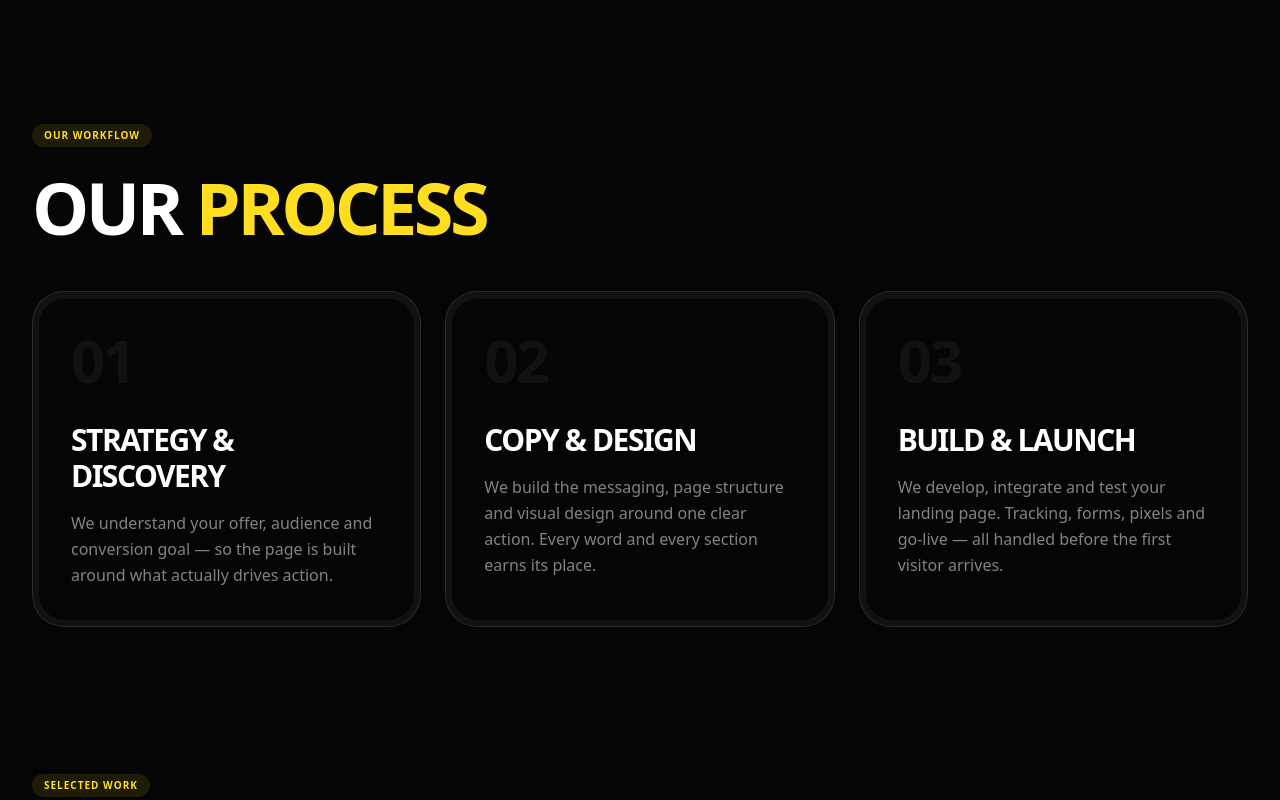
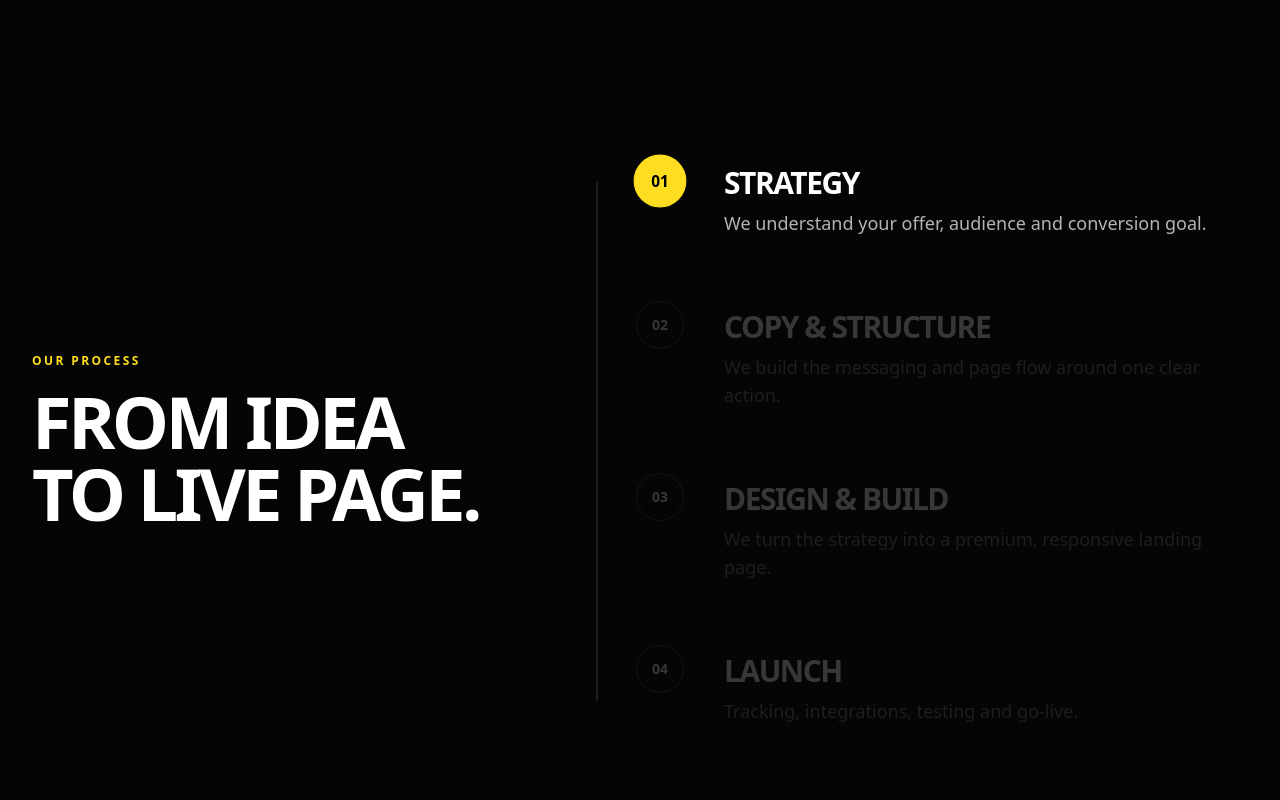
Before and after one commit to emersonbruno46-debug/idealsolutionsen, a React (Vite) app: page / in a window 1280 px wide. Shown: the part 5660-6460 px from the top of the page. Built offline with nearby package versions, Linux system fonts and the light colour scheme; the HTML template or start-up script is replaced by a standard one.

Commit message:
feat: redesign process section to sticky vertical timeline

```diff
--- a/src/pages/PremiumLanding.tsx
+++ b/src/pages/PremiumLanding.tsx
@@ -341,13 +341,36 @@ const testimonialsData = [
   { name: "Daniel Reeves", role: "Owner, Apex Home Services", text: "I was skeptical about investing in a dedicated landing page when I already had a website. But the difference is real. The page they built for our Google Ads campaign converts at a much higher rate than anything we had before." }
 ];
 
+const processSteps = [
+  {
+    number: "01",
+    title: "STRATEGY",
+    desc: "We understand your offer, audience and conversion goal."
+  },
+  {
+    number: "02",
+    title: "COPY & STRUCTURE",
+    desc: "We build the messaging and page flow around one clear action."
+  },
+  {
+    number: "03",
+    title: "DESIGN & BUILD",
+    desc: "We turn the strategy into a premium, responsive landing page."
+  },
+  {
+    number: "04",
+    title: "LAUNCH",
+    desc: "Tracking, integrations, testing and go-live."
+  }
+];
+
 const PremiumLanding = () => {
   const [isMenuOpen, setIsMenuOpen] = useState(false);
   const [activeTestimonial, setActiveTestimonial] = useState(0);
-  const processScroll = useAutoScroll();
   // portfolioScroll removed — replaced by ProjectShowcase component
   const heroRef = useRef<HTMLDivElement>(null);
   const problemRef = useRef<HTMLDivElement>(null);
+  const processRef = useRef<HTMLDivElement>(null);
 
   useGSAP(() => {
     if (!heroRef.current) return;
@@ -490,6 +513,123 @@ const PremiumLanding = () => {
       mm.revert();
     };
   }, { scope: problemRef });
+
+  useGSAP(() => {
+    if (!processRef.current) return;
+    const prefersReducedMotion = window.matchMedia("(prefers-reduced-motion: reduce)").matches;
+    if (prefersReducedMotion) {
+      gsap.set(".process-progress-line", { scaleY: 1 });
+      gsap.set(".process-step-bullet", {
+        backgroundColor: "#FFDE21",
+        borderColor: "#FFDE21",
+        color: "#000000"
+      });
+      gsap.set(".process-step-content h3", { color: "#ffffff" });
+      gsap.set(".process-step-content p", { color: "rgba(255,255,255,0.7)" });
+      return;
+    }
+
+    const mm = gsap.matchMedia();
+
+    // Desktop Animation: Pinned timeline scroll sequence
+    mm.add("(min-width: 1024px)", () => {
+      const bullets = gsap.utils.toArray(".process-step-bullet");
+      const titles = gsap.utils.toArray(".process-step-content h3");
+      const descs = gsap.utils.toArray(".process-step-content p");
+
+      // Set initial desktop states (first is active, others are muted)
+      gsap.set(bullets, { backgroundColor: "#050505", borderColor: "rgba(255,255,255,0.05)", color: "rgba(255,255,255,0.2)", scale: 1.0 });
+      gsap.set(titles, { color: "rgba(255,255,255,0.2)" });
+      gsap.set(descs, { color: "rgba(255,255,255,0.1)" });
+
+      gsap.set(bullets[0], { backgroundColor: "#FFDE21", borderColor: "#FFDE21", color: "#000000", scale: 1.1 });
+      gsap.set(titles[0], { color: "#ffffff" });
+      gsap.set(descs[0], { color: "rgba(255,255,255,0.7)" });
+
+      const tl = gsap.timeline({
+        scrollTrigger: {
+          trigger: processRef.current,
+          start: "top top",
+          end: "+=150%",
+          scrub: 0.5,
+          pin: true,
+          anticipatePin: 1
+        }
+      });
+
+      // Animate progress line scale
+      tl.to(".process-progress-line", { scaleY: 1, ease: "none", duration: 3 });
+
+      // Step 1 -> Completed, Step 2 -> Active
+      tl.to(bullets[0], { backgroundColor: "#050505", borderColor: "rgba(255,255,255,0.25)", color: "rgba(255,255,255,0.6)", scale: 1.0, duration: 0.3 }, 0.7)
+        .to(titles[0], { color: "rgba(255,255,255,0.6)", duration: 0.3 }, 0.7)
+        .to(descs[0], { color: "rgba(255,255,255,0.4)", duration: 0.3 }, 0.7)
+        .to(bullets[1], { backgroundColor: "#FFDE21", borderColor: "#FFDE21", color: "#000000", scale: 1.1, duration: 0.3 }, 1.0)
+        .to(titles[1], { color: "#ffffff", duration: 0.3 }, 1.0)
+        .to(descs[1], { color: "rgba(255,255,255,0.7)", duration: 0.3 }, 1.0);
+
+      // Step 2 -> Completed, Step 3 -> Active
+      tl.to(bullets[1], { backgroundColor: "#050505", borderColor: "rgba(255,255,255,0.25)", color: "rgba(255,255,255,0.6)", scale: 1.0, duration: 0.3 }, 1.7)
+        .to(titles[1], { color: "rgba(255,255,255,0.6)", duration: 0.3 }, 1.7)
+        .to(descs[1], { color: "rgba(255,255,255,0.4)", duration: 0.3 }, 1.7)
+        .to(bullets[2], { backgroundColor: "#FFDE21", borderColor: "#FFDE21", color: "#000000", scale: 1.1, duration: 0.3 }, 2.0)
+        .to(titles[2], { color: "#ffffff", duration: 0.3 }, 2.0)
+        .to(descs[2], { color: "rgba(255,255,255,0.7)", duration: 0.3 }, 2.0);
+
+      // Step 3 -> Completed, Step 4 -> Active
+      tl.to(bullets[2], { backgroundColor: "#050505", borderColor: "rgba(255,255,255,0.25)", color: "rgba(255,255,255,0.6)", scale: 1.0, duration: 0.3 }, 2.7)
+        .to(titles[2], { color: "rgba(255,255,255,0.6)", duration: 0.3 }, 2.7)
+        .to(descs[2], { color: "rgba(255,255,255,0.4)", duration: 0.3 }, 2.7)
+        .to(bullets[3], { backgroundColor: "#FFDE21", borderColor: "#FFDE21", color: "#000000", scale: 1.1, duration: 0.3 }, 3.0)
+        .to(titles[3], { color: "#ffffff", duration: 0.3 }, 3.0)
+        .to(descs[3], { color: "rgba(255,255,255,0.7)", duration: 0.3 }, 3.0);
+    });
+
+    // Mobile Animation: Normal scroll entry
+    mm.add("(max-width: 1023px)", () => {
+      const bullets = gsap.utils.toArray(".process-step-bullet");
+      const titles = gsap.utils.toArray(".process-step-content h3");
+      const descs = gsap.utils.toArray(".process-step-content p");
+
+      // Mobile style is fully visible, but with a reveal and progress line
+      gsap.set(bullets, { backgroundColor: "#050505", borderColor: "#FFDE21", color: "#FFDE21" });
+      gsap.set(titles, { color: "#ffffff" });
+      gsap.set(descs, { color: "rgba(255,255,255,0.6)" });
+
+      gsap.fromTo(".process-step",
+        { opacity: 0, y: 30 },
+        {
+          opacity: 1,
+          y: 0,
+          duration: 0.8,
+          stagger: 0.2,
+          scrollTrigger: {
+            trigger: processRef.current,
+            start: "top 80%",
+            toggleActions: "play none none none"
+          }
+        }
+      );
+
+      gsap.fromTo(".process-progress-line",
+        { scaleY: 0 },
+        {
+          scaleY: 1,
+          ease: "none",
+          scrollTrigger: {
+            trigger: ".process-timeline-container",
+            start: "top 70%",
+            end: "bottom 70%",
+            scrub: 0.5
+          }
+        }
+      );
+    });
+
+    return () => {
+      mm.revert();
+    };
+  }, { scope: processRef });
 
   useEffect(() => {
     const interval = setInterval(() => {
@@ -831,39 +971,51 @@ const PremiumLanding = () => {
         </section>
 
         {/* Process Section */}
-        <section id="process" className="py-8 lg:py-20 relative z-10">
-          <div className="container mx-auto px-4 lg:px-8">
-            <div className="mb-12 text-center lg:text-left">
-              <span className="inline-block px-3 py-1 bg-[#FFDE21]/10 text-[#FFDE21] rounded-full text-[10px] font-black uppercase tracking-widest mb-6">Our Workflow</span>
-              <h2 className="text-3xl md:text-7xl font-black uppercase tracking-tighter text-white">Our <span className="text-[#FFDE21]">Process</span></h2>
-            </div>
+        <section ref={processRef} id="process" className="py-20 lg:py-0 min-h-screen lg:h-screen lg:flex lg:items-center relative z-10 bg-[#050505] overflow-hidden">
+          <div className="container mx-auto px-4 lg:px-8 w-full">
+            <div className="grid grid-cols-1 lg:grid-cols-12 gap-12 lg:gap-20 items-center w-full">
 
-            <div ref={processScroll.ref} className="flex overflow-x-auto hide-scrollbar gap-6 pb-8 -mx-6 px-6 md:grid md:grid-cols-3 md:pb-0 md:mx-0 md:px-0">
-              {[
-                {
-                  step: "01",
-                  title: "Strategy & Discovery",
-                  desc: "We understand your offer, audience and conversion goal — so the page is built around what actually drives action."
-                },
-                {
-                  step: "02",
-                  title: "Copy & Design",
-                  desc: "We build the messaging, page structure and visual design around one clear action. Every word and every section earns its place."
-                },
-                {
-                  step: "03",
-                  title: "Build & Launch",
-                  desc: "We develop, integrate and test your landing page. Tracking, forms, pixels and go-live — all handled before the first visitor arrives."
-                }
-              ].map((s, i) => (
-                <div key={i} className="shrink-0 w-[85vw] md:w-auto h-full">
-                  <DoubleBezelCard delay={0.2 * i} bentoClass="h-full">
-                    <div className="text-6xl font-black text-white/5 mb-8 tracking-tighter">{s.step}</div>
-                    <h3 className="text-2xl md:text-3xl font-black mb-4 uppercase tracking-tighter">{s.title}</h3>
-                    <p className="text-white/50 text-base leading-relaxed">{s.desc}</p>
-                  </DoubleBezelCard>
+              {/* Left Column: Heading */}
+              <div className="lg:col-span-5 space-y-4 text-center lg:text-left">
+                <span className="text-[#FFDE21] text-xs font-black uppercase tracking-[0.2em] block process-eyebrow">
+                  OUR PROCESS
+                </span>
+                <h2 className="text-4xl sm:text-5xl lg:text-7xl font-black uppercase tracking-tighter leading-none text-white process-heading">
+                  FROM IDEA<br />
+                  TO LIVE PAGE.
+                </h2>
+              </div>
+
+              {/* Right Column: Editorial Timeline */}
+              <div className="lg:col-span-7 relative pl-8 lg:pl-16 process-timeline-container text-left">
+                {/* Progress line */}
+                <div className="absolute left-[16px] lg:left-[24px] top-[16px] lg:top-[24px] bottom-[16px] lg:bottom-[24px] w-[2px] bg-white/10 rounded-full">
+                  <div className="process-progress-line absolute top-0 left-0 w-full bg-[#FFDE21] origin-top scale-y-0 h-full rounded-full" />
                 </div>
-              ))}
+
+                {/* Steps */}
+                <div className="space-y-12 lg:space-y-16">
+                  {processSteps.map((step, idx) => (
+                    <div key={idx} className="process-step relative flex gap-6 lg:gap-10 items-start">
+                      {/* Bullet */}
+                      <div className="process-step-bullet flex-shrink-0 w-8 h-8 lg:w-12 lg:h-12 rounded-full border bg-[#050505] border-white/10 flex items-center justify-center text-xs lg:text-sm font-bold z-10 text-white/40 transition-colors duration-500">
+                        {step.number}
+                      </div>
+
+                      {/* Content */}
+                      <div className="process-step-content flex-grow pt-1 lg:pt-2 space-y-2">
+                        <h3 className="text-xl lg:text-3xl font-black uppercase tracking-tighter text-white/30 transition-colors duration-500">
+                          {step.title}
+                        </h3>
+                        <p className="text-white/20 text-sm lg:text-lg leading-relaxed font-medium transition-colors duration-500 max-w-xl">
+                          {step.desc}
+                        </p>
+                      </div>
+                    </div>
+                  ))}
+                </div>
+              </div>
+
             </div>
           </div>
         </section>
```
